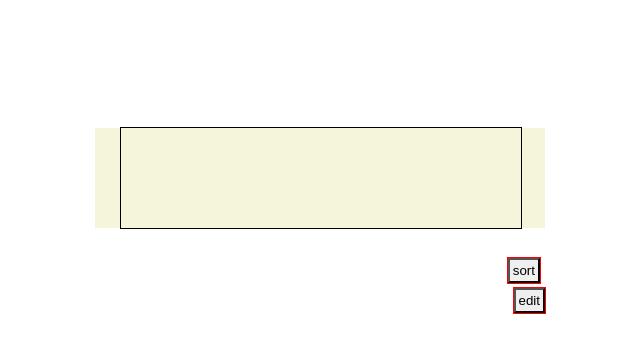
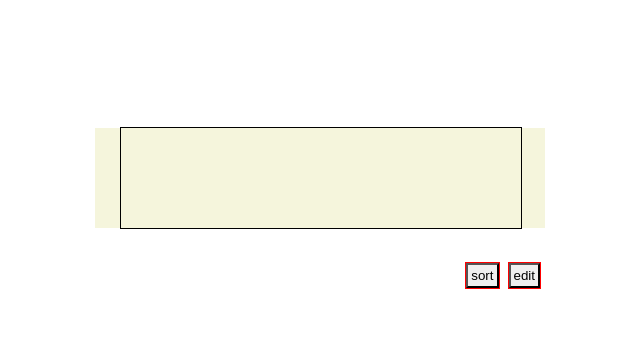
Before and after one commit to GradyCongdon/freqinput, a React (Create React App) app: page / in a window 1280 px wide. Shown: the top 352 px of the page, without its empty margins (320-960 px from the left). Built offline with nearby package versions, Linux system fonts and the light colour scheme.

Commit message:
align buttons

```diff
--- a/src/FreqInput.css
+++ b/src/FreqInput.css
@@ -22,16 +22,24 @@
   display: inline-block;
 }
 
-section {
+.chunk{
   display: flex;
   flex-direction: column;
   justify-content: center;
   align-items: flex-end;
 }
 
-.freqInput + button {
+.freqInput + .buttons {
+  margin-top: 30px;
+}
+.buttons {
+  display: flex;
+  justify-content: flex-end;
+  align-items: center;
+}
+
+button {
   margin: 5px;
-  margin-top: 30px;
 }
 
 .border {
--- a/src/FreqInput.js
+++ b/src/FreqInput.js
@@ -116,7 +116,7 @@ function FreqInput() {
   );
 
   return (
-    <section>
+    <section className="chunk">
       <div
         className={['freqInput', full, mode].join(' ')}
         onMouseMove={mode === PLACE ? moveLine : null}
@@ -129,8 +129,10 @@ function FreqInput() {
         {Lines}
         {ActiveLine}
       </div>
-      <FreqButton onClick={sortLines}>sort</FreqButton>
-      <FreqButton onClick={toggleMode}>{mode === PLACE ? 'edit' : 'place'}</FreqButton>
+      <section className="buttons">
+        <FreqButton onClick={sortLines}>sort</FreqButton>
+        <FreqButton onClick={toggleMode}>{mode === PLACE ? 'edit' : 'place'}</FreqButton>
+      </section>
     </section>
   );
 }
```
